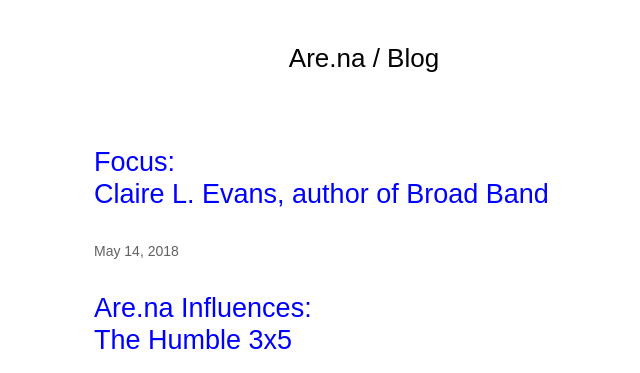
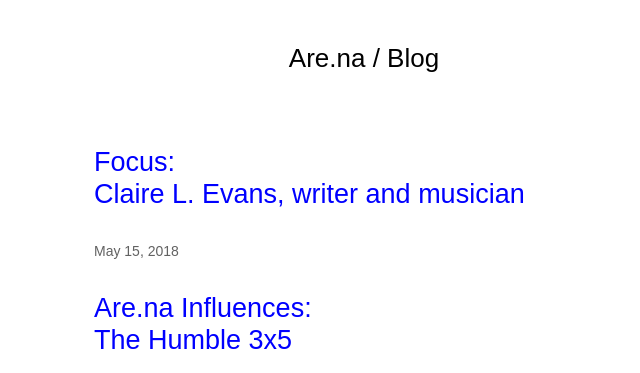
Before and after one commit to aredotna/building, a Jekyll site: the page built from index.html, in a window 1280 px wide and 900 px high. Shown: the top 373 px of the window, without its empty margins (276-916 px from the left). Built offline with Jekyll 4.4.1, drawn with Linux system fonts in a browser that asks for light colours.

Commit message:
Claire edits

```diff
--- a/_posts/2018-05-14-claire-evans.markdown
+++ b/_posts/2018-05-15-claire-evans.markdown
@@ -1,6 +1,6 @@
 ---
-title: Claire L. Evans, author of Broad Band
-date: 2018-05-14 00:00:00 Z
+title: Claire L. Evans, writer and musician
+date: 2018-05-15 00:00:00 Z
 categories:
 - Focus
 tags:
@@ -13,10 +13,10 @@
 
 <figure>
   <img src="https://d2w9rnfcy7mm78.cloudfront.net/961795/large_2f4f340cba07289de7dca486e9766416.png" />
-  <figcaption>Computer scientist and hypertext reseracher Wendy Hall.</figcaption>
+  <figcaption><small>Computer scientist and hypertext reseracher Wendy Hall.</small></figcaption>
 </figure>
 
-“This is not to say that men make and women use—far from it—only that the technological history we’re usually told is one about men and machines, ignoring women and the signals they compose,” Claire L. Evans writes in the introduction to her new book, _Broad Band: The Untold Story of the Women Who Made the Internet_. The book offers another version of that history, one that doesn’t ignore the women in the room, and instead finds the rooms were packed with them: alongside known names like Ada Lovelace, Grace Hopper, and Jaime Levy, there were the ENIAC Six, the women who programmed and operated one of the first computers; the women of Resource One, who developed one of the earliest efforts to apply computing to social good; Jake Feinler, who kept the earliest version of the Internet online; and Stacy Horn, who ran one of the first ever social networks out of her apartment in the ’80s. As Claire tells it, _Broad Band_ also tells the human side to our history of machines. It gives equal importance to the lived experience of its characters as it does the technology they helped invent, operate, program, and proliferate—and connects them all through sharp writing and a truly compelling narrative (the story of the development of ARPANET as told through the discovery of the world’s longest cave—the “Mt. Everest of speleology”—cartographic data, and heartbreak, is a personal favorite).
+“This is not to say that men make and women use—far from it—only that the technological history we’re usually told is one about men and machines, ignoring women and the signals they compose,” Claire L. Evans writes in the introduction to her new book, _Broad Band: The Untold Story of the Women Who Made the Internet_. The book offers another version of that history, one that doesn’t ignore the women in the room, and instead finds the rooms were packed with them: alongside known names like Ada Lovelace, Grace Hopper, and Jaime Levy, there were the ENIAC Six, the women who programmed and operated one of the first computers; the women of Resource One, who developed one of the earliest efforts to apply computing to social good; Jake Feinler, who kept the earliest version of the Internet online; and Stacy Horn, who ran one of the first ever social networks out of her apartment in the ’80s. As Claire tells it, [_Broad Band_](https://www.indiebound.org/book/9780735211759) also tells the human side to our history of machines. It gives equal importance to the lived experience of its characters as it does the technology they helped invent, operate, program, and proliferate—and connects them all through sharp writing and a truly compelling narrative (the story of the development of ARPANET as told through the discovery of the world’s longest cave—the “Mt. Everest of speleology”—cartographic data, and heartbreak, is a personal favorite).
 
 Claire has been writing on the Internet since her teenage LiveJournal, and more recently as a contributor to _VICE_, _The Guardian_, _Motherboard_, _WIRED_, _National Geographic_, and _Aeon_. She’s also the lead singer of the pop group YACHT. I spoke with her recently over the phone about how “female mental labor was the original information technology,” why women are often early adopters, and hypertext as narrative form (though not necessarily the best research methodology for this book).
 
@@ -36,25 +36,25 @@
 
 **Well if nothing else, your index card method was thematic.**
 
-When I was interviewing Cathy Marshall, who was a hypertext researcher at Xerox PARC, we were talking about why hypertext as a narrative form never took off. There was a period where computer people and literary people were fascinated by the possibilities of hypertext as a narrative form, but it never really went anywhere besides some CD-ROM games and a few outlier literary works that were interesting and broke through to the mainstream. Cathy said, “Well, no one really wrote a potboiler, no one really wrote a romance novel.” No one tried to do something with mass appeal, and that might be why it never took off in a real way. Except with the Web itself, of course.
+When I was interviewing [Cathy Marshall](https://en.wikipedia.org/wiki/Cathy_Marshall_(hypertext_developer)), who was a hypertext researcher at Xerox PARC, we were talking about why hypertext as a narrative form never took off. There was a period where computer people and literary people were fascinated by the possibilities of hypertext as a narrative form, but it never really went anywhere besides some CD-ROM games and a few outlier literary works that were interesting and broke through to the mainstream. Cathy said, “Well, no one really wrote a potboiler, no one really wrote a romance novel.” No one tried to do something with mass appeal, and that might be why it never took off in a real way. Except with the Web itself, of course.
 
 **Something else that Cathy said that did make it into the book was that line about it not being lost—even if you’re writing in a certain mode, and you scrap the entire thing and start over, the first version still informs the final version in some way.**
 
 Yeah, I’m glad I did it the way I did. It probably wasn’t the most efficient method, but it works for me in my mind. It helped me make associations that I wouldn’t have made otherwise.
 
-<iframe class="arena-iframe" width="400" height="500" src="Embed: https://www.are.na/claire-l-evans/women-in-hypertext/embed"></iframe>
+<iframe class="arena-iframe" width="400" height="500" src="https://www.are.na/claire-l-evans/women-in-hypertext/embed"></iframe>
 
 **How long did writing the book take you?**
 
-About 2 years and change. I wrote it in blocks. I was also touring and making music at the same time. Somewhere on my computer I have a photo series—which I should make an Are.na channel out of, actually—of all the places where I tried to write my book. Weird janky backstage rooms and coat closets and hotel rooms and seats in the back of the van and airport lounges. All the places where you end up trying to squeeze in computer time when you’re traveling.
+Two years and change. I wrote it in blocks. I was also touring and making music at the same time. Somewhere on my computer I have a photo series—which I should make an Are.na channel out of, actually—of all the places where I tried to write my book. Weird janky backstage rooms and coat closets and hotel rooms and seats in the back of the van and airport lounges. All the places where you end up trying to squeeze in computer time when you’re traveling.
 
 **When did the idea to write the book start to form in earnest? Were you writing parts of this already as a journalist?**
 
-Kind of. I was working on this series for Motherboard, where I used to work, about lost female computer stories. I was writing about [Theresa Duncan](https://motherboard.vice.com/en_us/article/z4mgmy/the-quest-to-resurrect-three-of-the-90s-most-important-cd-rom-games-for-girls) and about cyberfeminism. I didn’t necessarily have a goal in mind, I was just carving out a space to explore women in computing because I was interested in those stories myself. I was three pieces into that series when I realized there was a huge amount of material there. I could just blog forever about this stuff, or I could save these text documents to a folder and turn it into a book. I wanted to spend way more time chewing on that material than online journalism allowed.
+Kind of. I was working on this series for _Motherboard_, where I used to work, about lost female computer stories. I was writing about [Theresa Duncan](https://motherboard.vice.com/en_us/article/z4mgmy/the-quest-to-resurrect-three-of-the-90s-most-important-cd-rom-games-for-girls) and about cyberfeminism. I didn’t necessarily have a goal in mind, I was just carving out a space to explore women in computing because I was interested in those stories myself. I was three pieces into that series when I realized there was a huge amount of material there. I could just blog forever about this stuff, or I could save these text documents to a folder and turn it into a book. I wanted to spend way more time chewing on that material than online journalism allowed.
 
 I always knew that if I were to write a book, I would write it about the Internet. I became a writer online, I cut my teeth as a person who writes for a public in the golden age of blogging. I have a relationship to writing that is profoundly mediated by the screen. I was just waiting for the right book about the Internet—a book that made sense for me, and that would be nutritious for me to work on for a long period of time, and also nutritious for the world, that could hopefully be a net positive. When I made the connection that I could write about the Internet but I could also write about women, it was a done deal.
 
-**It’s incredible how comprehensive Broad Band is, just focusing on women in a history that typically includes very few. I’m curious if from a writing standpoint if there times where, because you are taking such a specific angle to a much broader history, you were worried about leaving out swaths of it in service of this idea.**
+**It’s incredible how comprehensive _Broad Band_ is, just focusing on women in a history that typically includes very few.I'm curious if, from a writing standpoint, there were times where because you are taking such a specific angle to a much broader history, you were worried about leaving out swaths of it in service of this idea.**
 
 I think about the book as an addendum to the existing history. There have been many scholarly books, and popular books, about the history of computing and the Internet. Those books tend to ignore the women in the room. I don’t think of my book so much as a replacement for those books as additional material, just a wider lens on the situation. I never felt like I had to go over the material that’s already been covered ad nauseam in other histories. It’s not my job to tell those stories again. It’s my job to add dimension to those existing stories.
 
@@ -62,7 +62,7 @@
 
 <figure>
   <img src="https://d2w9rnfcy7mm78.cloudfront.net/2176001/original_38a743c8e5a34062ad3ccefb876f9319.jpg" />
-  <figcaption>Grace Hopper</figcaption>
+  <figcaption><small>Grace Hopper</small></figcaption>
 </figure>
 
 **You do a nice job of articulating the idea that some of the “soft skills” that are usually attributed to women were really instrumental in the progression of computing and the Internet. [Grace Hopper](https://en.wikipedia.org/wiki/Grace_Hopper) is a perfect example, as she not only invented the compiler and popularized the idea of “automatic programming,” she also had the social skills, as you wrote, to communicate the need for what she was doing.**
@@ -79,12 +79,12 @@
 
 <figure>
     <img src="https://d2w9rnfcy7mm78.cloudfront.net/2175991/large_e835cac9cd89d94da7eb3532bd9ee454.jpg" />
-    <figcaption>Betty Jean Jennings and Frances Bilas operate the ENIAC’s main control panels.</figcaption>
+    <figcaption><small>Betty Jean Jennings and Frances Bilas operate the ENIAC’s main control panels.</small></figcaption>
 </figure>
 
 **Who’s your favorite kilogirl?**
 
-I mean, I love them all. If we’re talking about the early computer programmers, I really like [Jean Jennings Bartik](https://en.wikipedia.org/wiki/Jean_Bartik). She spoke truth to power the most. She wrote a really amazing autobiography called Pioneer Programmer,when she finally got sick of the fact that no one was mentioning the ENIAC Six in other histories. She spills the tea on early computing history, just talks shit about these military attachés and salesmen who didn’t take them seriously as programmers. It’s a remarkable thing.
+I mean, I love them all. If we’re talking about the early computer programmers, I really like [Jean Jennings Bartik](https://en.wikipedia.org/wiki/Jean_Bartik). She spoke truth to power the most. She wrote a really amazing autobiography called _Pioneer Programmer_, when she finally got sick of the fact that no one was mentioning the ENIAC Six in other histories. She spills the tea on early computing history, just talks shit about these military attachés and salesmen who didn’t take them seriously as programmers. It’s a remarkable thing.
 
 **I thought you were going to say [computer scientist and hypertext researcher] [Wendy Hall](https://www.sciencefriday.com/articles/the-woman-who-linked-the-web-in-a-microcosm/). Your description of her in the book is so rich. She seemed amazing to talk to.**
 
```
